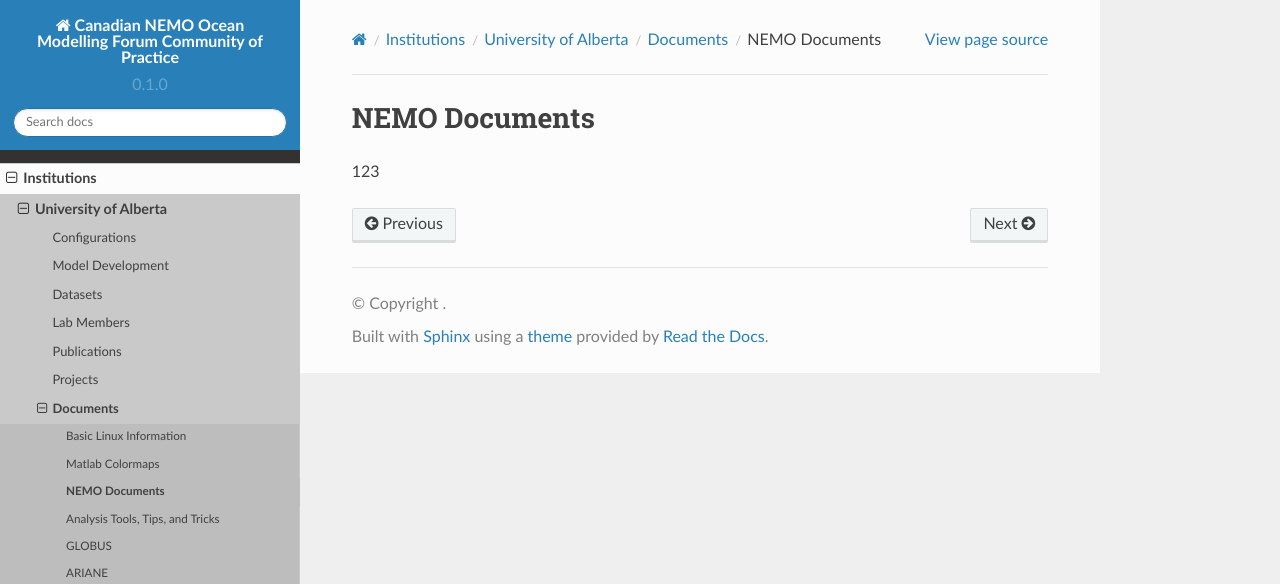
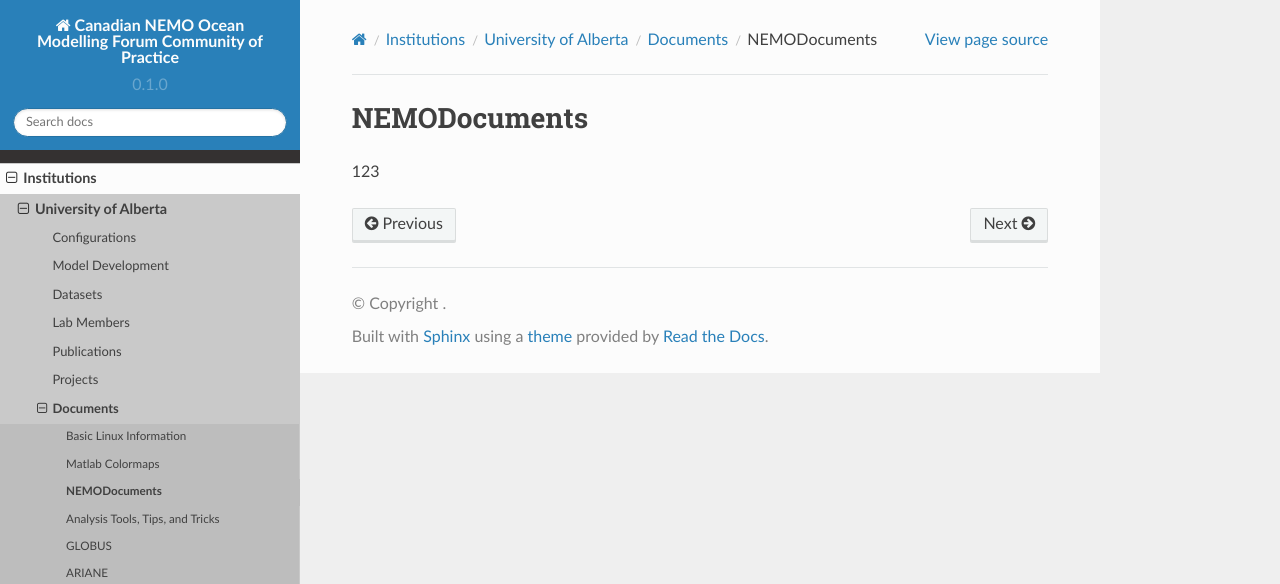
Before and after one commit to UofA-NEMO/Canadian-NEMO-Ocean-Modelling-Forum-Community-of-Practice, a Sphinx documentation site: the page built from docs/Institutions/UofA/Documents/NEMOdocuments.rst, in a window 1280 px wide. Shown: the top 584 px of the page. Built offline with Sphinx 7.4.7 and the Read the Docs theme 2.0.0, drawn with Linux system fonts in a browser that asks for light colours; pages that are not in the unit, such as notebooks, are missing from menus.

Commit message:
Update NEMOdocuments.rst

```diff
--- a/docs/Institutions/UofA/Documents/NEMOdocuments.rst
+++ b/docs/Institutions/UofA/Documents/NEMOdocuments.rst
@@ -1,4 +1,4 @@
-NEMO Documents
+NEMODocuments
 ==============
 
 123
```
